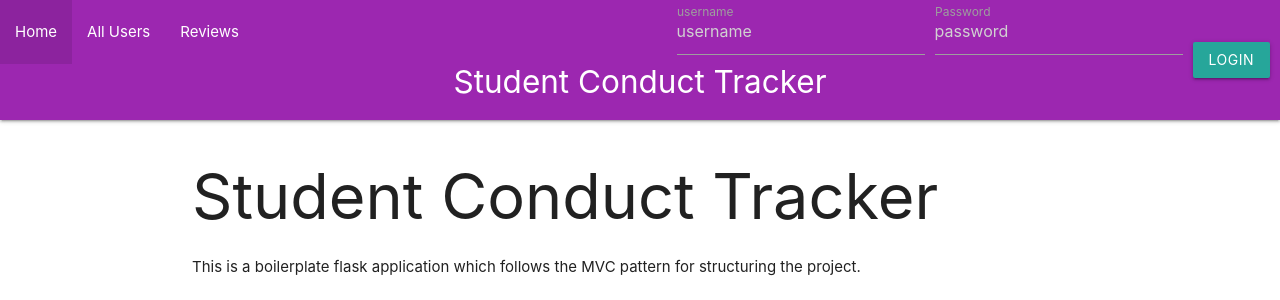
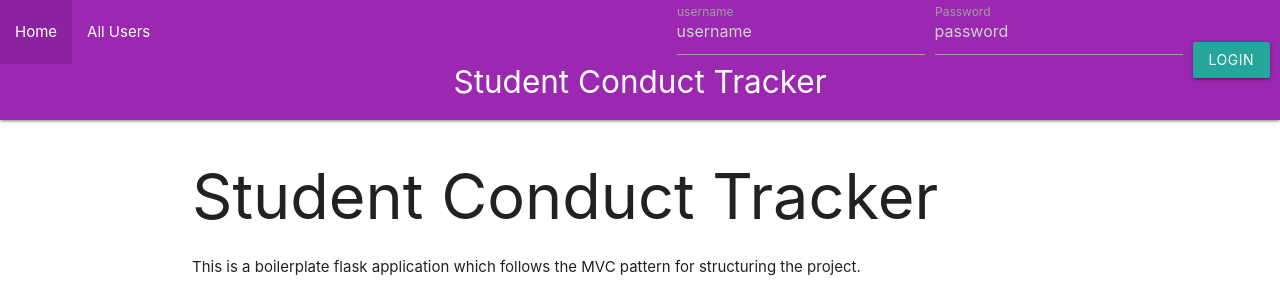
Before and after one commit to nickperi/Student-Staff-Conduct-Tracker, a Flask app: page / in a window 1280 px wide. Shown: the top 300 px of the page. Run offline with Flask 3, Linux system fonts and the light colour scheme.

Commit message:
Update layout.html

```diff
--- a/App/templates/layout.html
+++ b/App/templates/layout.html
@@ -30,7 +30,6 @@
                 {% endif %}
 
                 <li><a href="/static/users">All Users</a></li>
-                <li><a href="/static/reviews">Reviews</a></li>
             </ul>
 
             {% if is_authenticated %}
```
